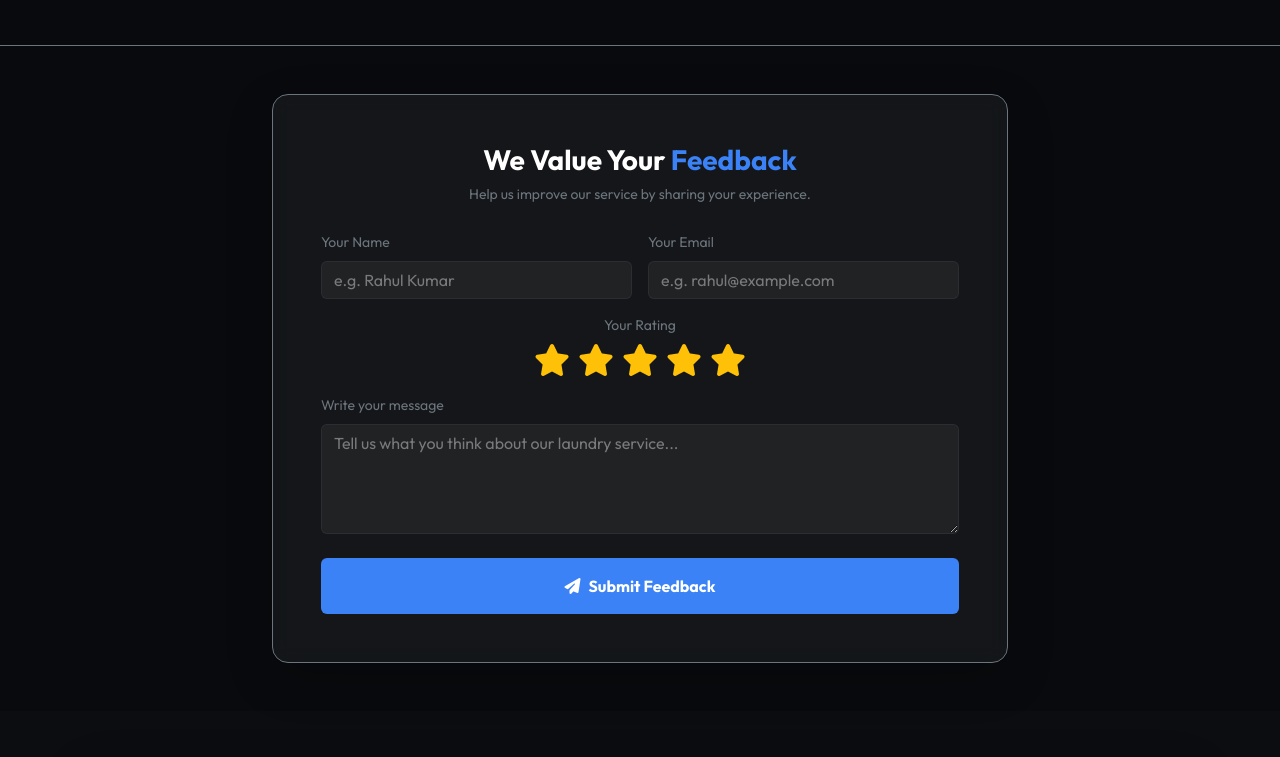
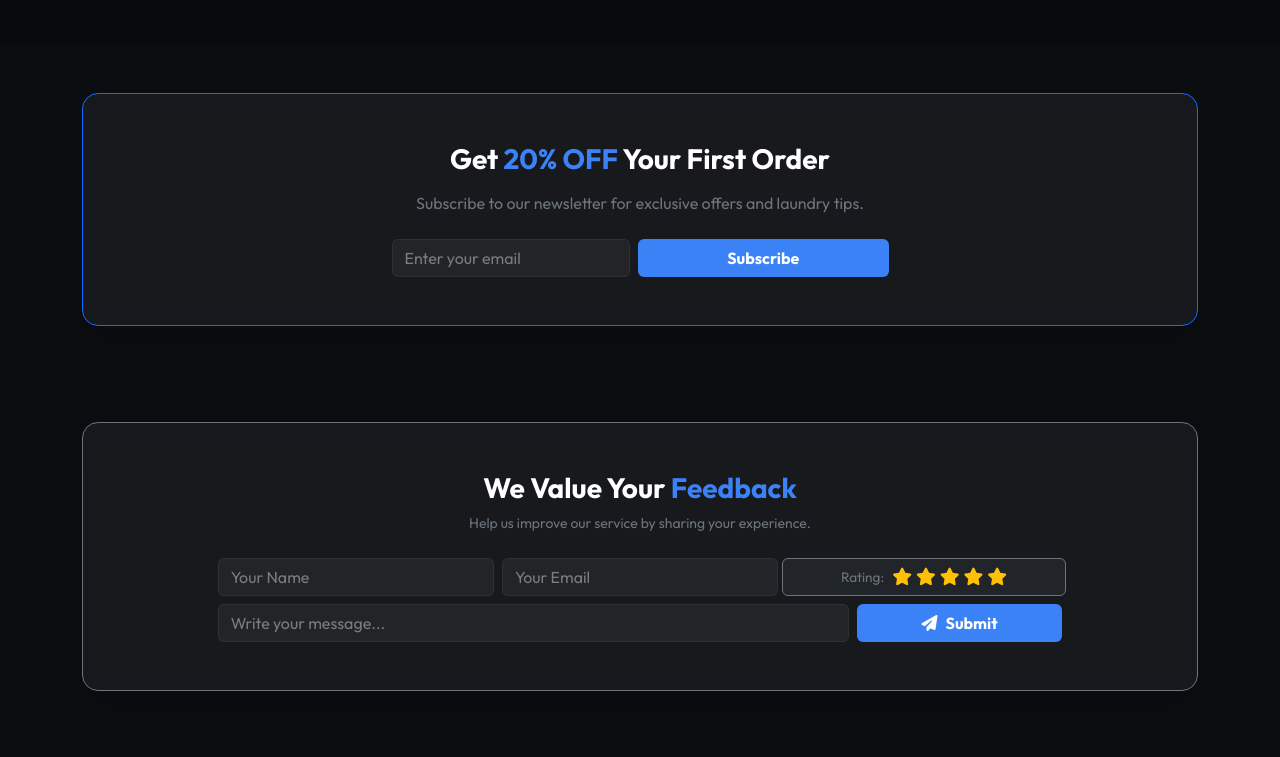
Before and after one commit to saurabhkumar95487063-cmyk/cleankart, a plain HTML site: page frontend/index.html in a window 1280 px wide. Shown: the part 2021-2778 px from the top of the page. Drawn offline with nearby package versions, Linux system fonts and the light colour scheme; no server answers.

Commit message:
style: Move feedback section below newsletter and make it compact like newsletter card

```diff
--- a/frontend/index.html
+++ b/frontend/index.html
@@ -906,50 +906,6 @@
             </div>
     </section>
 
-    <!-- Feedback Section -->
-    <section id="feedbackSection" class="py-5 bg-darker border-top border-secondary">
-        <div class="container">
-            <div class="row justify-content-center">
-                <div class="col-lg-8">
-                    <div class="p-5 rounded-4 bg-glass border border-secondary shadow-lg">
-                        <div class="text-center mb-4">
-                            <h3 class="fw-bold mb-2">We Value Your <span class="text-primary">Feedback</span></h3>
-                            <p class="text-secondary small">Help us improve our service by sharing your experience.</p>
-                        </div>
-                        <form id="feedbackForm" onsubmit="submitFeedbackForm(event)">
-                            <div class="row g-3 mb-3">
-                                <div class="col-md-6">
-                                    <label class="form-label small text-secondary">Your Name</label>
-                                    <input type="text" id="feedbackName" class="form-control bg-dark text-white border-secondary" placeholder="e.g. Rahul Kumar" required>
-                                </div>
-                                <div class="col-md-6">
-                                    <label class="form-label small text-secondary">Your Email</label>
-                                    <input type="email" id="feedbackEmail" class="form-control bg-dark text-white border-secondary" placeholder="e.g. rahul@example.com" spellcheck="false" required>
-                                </div>
-                            </div>
-                            <div class="mb-3 text-center">
-                                <label class="form-label small text-secondary d-block">Your Rating</label>
-                                <div id="feedbackFormStars" class="h2 text-warning d-flex justify-content-center gap-2">
-                                    <i class="fas fa-star" style="cursor: pointer;" data-value="1" onclick="setFeedbackFormRating(1)"></i>
-                                    <i class="fas fa-star" style="cursor: pointer;" data-value="2" onclick="setFeedbackFormRating(2)"></i>
-                                    <i class="fas fa-star" style="cursor: pointer;" data-value="3" onclick="setFeedbackFormRating(3)"></i>
-                                    <i class="fas fa-star" style="cursor: pointer;" data-value="4" onclick="setFeedbackFormRating(4)"></i>
-                                    <i class="fas fa-star" style="cursor: pointer;" data-value="5" onclick="setFeedbackFormRating(5)"></i>
-                                </div>
-                                <input type="hidden" id="feedbackRatingValue" value="5">
-                            </div>
-                            <div class="mb-4">
-                                <label class="form-label small text-secondary">Write your message</label>
-                                <textarea id="feedbackMessage" class="form-control bg-dark text-white border-secondary" rows="4" placeholder="Tell us what you think about our laundry service..." required></textarea>
-                            </div>
-                            <button type="submit" class="btn btn-primary w-100 py-3 fw-bold"><i class="fas fa-paper-plane me-2"></i>Submit Feedback</button>
-                        </form>
-                    </div>
-                </div>
-            </div>
-        </div>
-    </section>
-
     <!-- Newsletter Section -->
     <section id="newsletter" class="py-5">
         <div class="container">
@@ -961,6 +917,51 @@
                         <form class="d-flex flex-column flex-md-row gap-2" onsubmit="event.preventDefault(); notifyUser('Thank you for subscribing!', 'success')">
                             <input type="email" class="form-control bg-dark text-white border-secondary" placeholder="Enter your email" required>
                             <button type="submit" class="btn btn-primary px-4 fw-bold w-100 w-md-auto">Subscribe</button>
+                        </form>
+                    </div>
+                </div>
+            </div>
+        </div>
+    </section>
+
+    <!-- Feedback Section -->
+    <section id="feedbackSection" class="py-5">
+        <div class="container">
+            <div class="p-5 rounded-4 bg-glass border border-secondary shadow-lg">
+                <div class="text-center mb-4">
+                    <h3 class="fw-bold mb-2">We Value Your <span class="text-primary">Feedback</span></h3>
+                    <p class="text-secondary small mb-0">Help us improve our service by sharing your experience.</p>
+                </div>
+                <div class="row justify-content-center">
+                    <div class="col-lg-10">
+                        <form id="feedbackForm" onsubmit="submitFeedbackForm(event)">
+                            <div class="row g-2 mb-2">
+                                <div class="col-md-4">
+                                    <input type="text" id="feedbackName" class="form-control bg-dark text-white border-secondary" placeholder="Your Name" required>
+                                </div>
+                                <div class="col-md-4">
+                                    <input type="email" id="feedbackEmail" class="form-control bg-dark text-white border-secondary" placeholder="Your Email" spellcheck="false" required>
+                                </div>
+                                <div class="col-md-4 d-flex align-items-center justify-content-center bg-dark rounded border border-secondary py-2">
+                                    <span class="small text-secondary me-2" style="font-size: 0.85rem; user-select: none;">Rating:</span>
+                                    <div id="feedbackFormStars" class="h4 text-warning d-flex gap-1 mb-0">
+                                        <i class="fas fa-star" style="cursor: pointer; font-size: 1.1rem;" data-value="1" onclick="setFeedbackFormRating(1)"></i>
+                                        <i class="fas fa-star" style="cursor: pointer; font-size: 1.1rem;" data-value="2" onclick="setFeedbackFormRating(2)"></i>
+                                        <i class="fas fa-star" style="cursor: pointer; font-size: 1.1rem;" data-value="3" onclick="setFeedbackFormRating(3)"></i>
+                                        <i class="fas fa-star" style="cursor: pointer; font-size: 1.1rem;" data-value="4" onclick="setFeedbackFormRating(4)"></i>
+                                        <i class="fas fa-star" style="cursor: pointer; font-size: 1.1rem;" data-value="5" onclick="setFeedbackFormRating(5)"></i>
+                                    </div>
+                                    <input type="hidden" id="feedbackRatingValue" value="5">
+                                </div>
+                            </div>
+                            <div class="row g-2">
+                                <div class="col-md-9">
+                                    <textarea id="feedbackMessage" class="form-control bg-dark text-white border-secondary" rows="1" placeholder="Write your message..." style="resize: none;" required></textarea>
+                                </div>
+                                <div class="col-md-3">
+                                    <button type="submit" class="btn btn-primary w-100 fw-bold h-100"><i class="fas fa-paper-plane me-2"></i>Submit</button>
+                                </div>
+                            </div>
                         </form>
                     </div>
                 </div>
```
